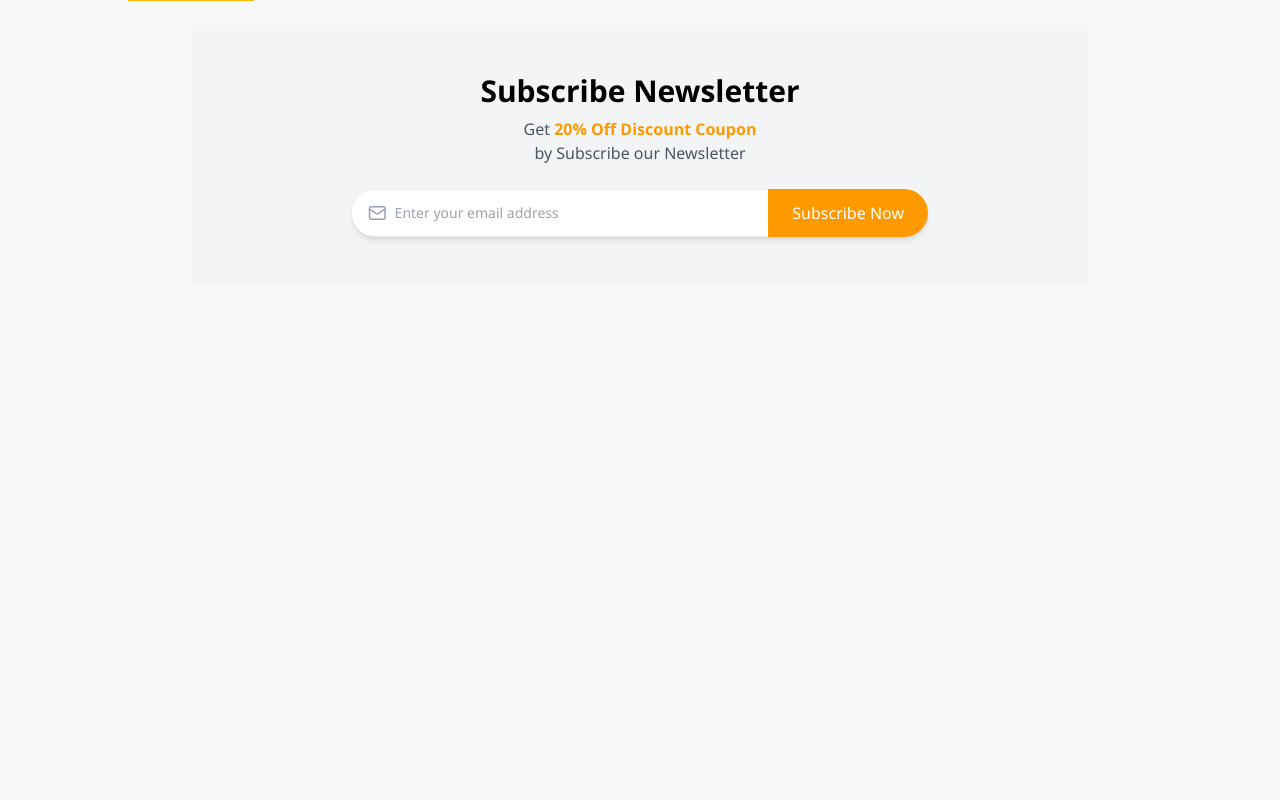
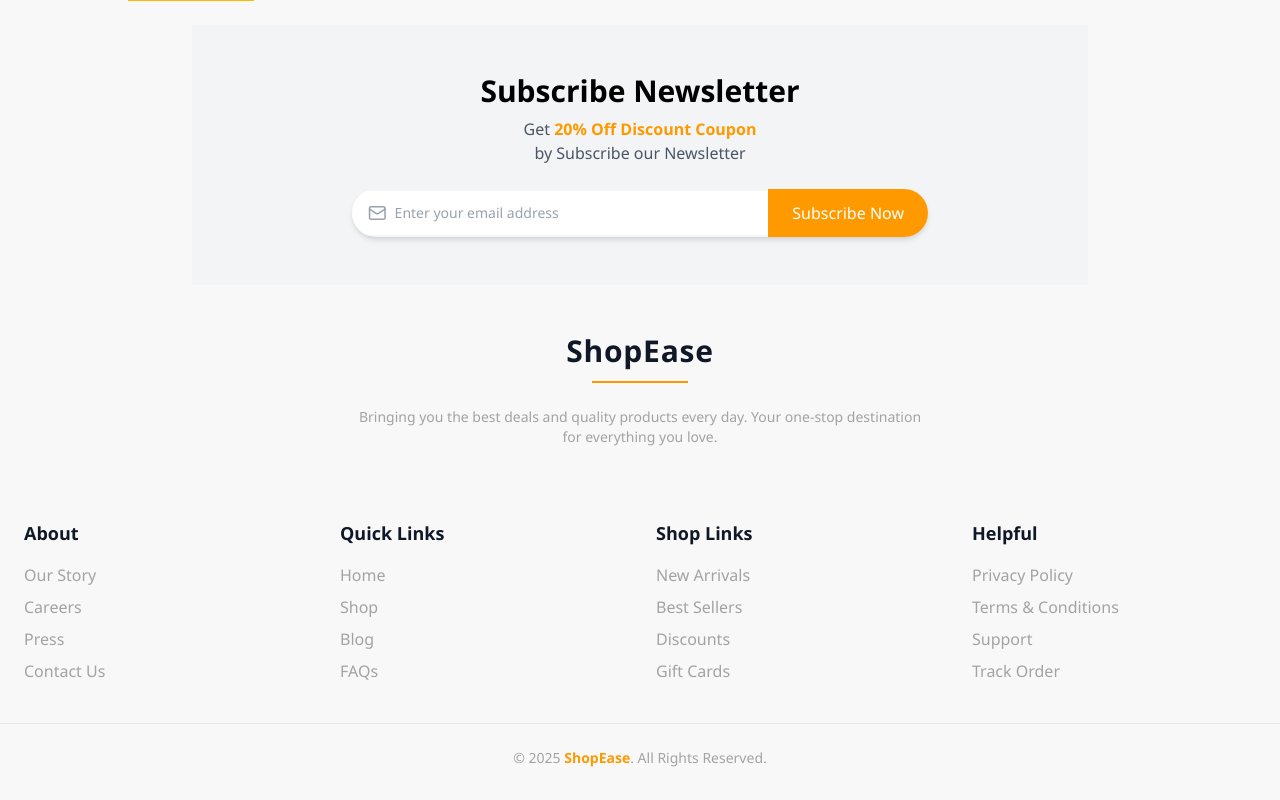
Before and after one commit to jakariya-ahmed/tiny-projects, a React (Vite) app in the folder react-core/: page /core in a window 1280 px wide. Shown: the part 828-1628 px from the top of the page. Before the commit the page ends 1113 px from the top, so only its background shows below. Built offline with nearby package versions, Linux system fonts and the light colour scheme; no server answers.

Commit message:
created footer

```diff
--- a/react-core/src/components/Footer.jsx
+++ b/react-core/src/components/Footer.jsx
@@ -1,5 +1,6 @@
 import { div } from "framer-motion/client";
 import SubscribeCom from "./footer/SubscribeCom";
+import FooterCom from "./footer/FooterCom";
 
 export default function Footer() {
     return (
@@ -7,6 +8,7 @@ export default function Footer() {
             <div className="max-w-[70%] mx-auto">
                 <SubscribeCom />
             </div>
+                <FooterCom />
         </div>
 
     );
--- /dev/null
+++ b/react-core/src/components/footer/FooterCom.jsx
@@ -0,0 +1,74 @@
+import { ArrowRight } from "lucide-react";
+
+export default function Footer() {
+  return (
+    <footer className="pt-12 pb-8">
+      {/* Top Section - Logo */}
+      <div className="max-w-7xl mx-auto px-6 text-center mb-10">
+        <h2 className="text-3xl font-bold text-gray-900 tracking-wide">ShopEase</h2>
+        <div className="w-24 h-[2px] bg-amber-500 mx-auto mt-3 mb-6"></div>
+        <p className="text-sm text-[#a3a3a3] max-w-xl mx-auto">
+          Bringing you the best deals and quality products every day.
+          Your one-stop destination for everything you love.
+        </p>
+      </div>
+
+      {/* Bottom Section - Links */}
+      <div className="max-w-7xl mx-auto px-6 grid grid-cols-1 sm:grid-cols-2 md:grid-cols-4 gap-8 pt-8">
+
+        {/* About Section */}
+        <div>
+          <h3 className="text-lg font-semibold text-gray-900 mb-4">About</h3>
+          <ul className="space-y-2 text-[#a3a3a3]">
+            <li><a href="#" className="hover:text-amber-500 transition">Our Story</a></li>
+            <li><a href="#" className="hover:text-amber-500 transition">Careers</a></li>
+            <li><a href="#" className="hover:text-amber-500 transition">Press</a></li>
+            <li><a href="#" className="hover:text-amber-500 transition">Contact Us</a></li>
+          </ul>
+        </div>
+
+        {/* Quick Links */}
+        <div>
+          <h3 className="text-lg font-semibold text-gray-900 mb-4">Quick Links</h3>
+          <ul className="space-y-2 text-[#a3a3a3]">
+            <li><a href="#" className="hover:text-amber-500 transition">Home</a></li>
+            <li><a href="#" className="hover:text-amber-500 transition">Shop</a></li>
+            <li><a href="#" className="hover:text-amber-500 transition">Blog</a></li>
+            <li><a href="#" className="hover:text-amber-500 transition">FAQs</a></li>
+          </ul>
+        </div>
+
+        {/* Shop Links */}
+        <div>
+          <h3 className="text-lg font-semibold text-gray-900 mb-4">Shop Links</h3>
+          <ul className="space-y-2 text-[#a3a3a3]">
+            <li><a href="#" className="hover:text-amber-500 transition">New Arrivals</a></li>
+            <li><a href="#" className="hover:text-amber-500 transition">Best Sellers</a></li>
+            <li><a href="#" className="hover:text-amber-500 transition">Discounts</a></li>
+            <li><a href="#" className="hover:text-amber-500 transition">Gift Cards</a></li>
+          </ul>
+        </div>
+
+        {/* Helpful Links */}
+        <div>
+          <h3 className="text-lg font-semibold text-gray-900 mb-4">Helpful</h3>
+          <ul className="space-y-2 text-[#a3a3a3]">
+            <li><a href="#" className="hover:text-amber-500 transition">Privacy Policy</a></li>
+            <li><a href="#" className="hover:text-amber-500 transition">Terms & Conditions</a></li>
+            <li><a href="#" className="hover:text-amber-500 transition">Support</a></li>
+            <li><a href="#" className="hover:text-amber-500 transition">Track Order</a></li>
+          </ul>
+        </div>
+      </div>
+
+      {/* Footer Bottom */}
+      <div className="max-w-7xl mx-auto px-6 mt-10 border-t border-gray-200 pt-6 text-center text-sm text-[#a3a3a3]">
+        <p>
+          © {new Date().getFullYear()}
+          <span className="text-amber-500 font-semibold"> ShopEase</span>.
+          All Rights Reserved.
+        </p>
+      </div>
+    </footer>
+  );
+}
--- a/react-core/src/components/home/NewCollectionCom.jsx
+++ b/react-core/src/components/home/NewCollectionCom.jsx
@@ -31,7 +31,7 @@ export default function NewCollectionCom() {
 }
 
 function ProductCard({ product }) {
-  const [hovered, setHovered] = useState(false);
+    const [hovered, setHovered] = useState(false);
     const { addToCart } = useCart();
 
   const avgRating = product.reviews?.length
--- a/react-core/src/components/home/TopSellingCom.jsx
+++ b/react-core/src/components/home/TopSellingCom.jsx
@@ -71,7 +71,7 @@ function ProductCard({ product }) {
       {/* Add to Cart Button */}
       <button
         onClick={() => addToCart(product)}
-        className="cursor-pointer bg-amber-600 text-white py-2 px-3 text-sm flex items-center justify-center gap-2 mt-6"
+        className="cursor-pointer bg-amber-500 text-white py-2 px-3 text-sm flex items-center justify-center gap-2 mt-6"
       >
         <ShoppingBag size={20} /> Add to Cart
       </button>
--- a/react-core/src/pages/Shop.jsx
+++ b/react-core/src/pages/Shop.jsx
@@ -2,7 +2,7 @@ import ShopCom from "../components/shop/ShopCom";
 
 export default function Shop() {
     return (
-        <div className="max-w-[80%] mx-auto">
+        <div className="max-w-[70%] mx-auto">
             <ShopCom />
         </div>
     );
```
Also changed, not shown: react-core/src/components/shop/ShopCom.jsx (+89 -53 lines).
